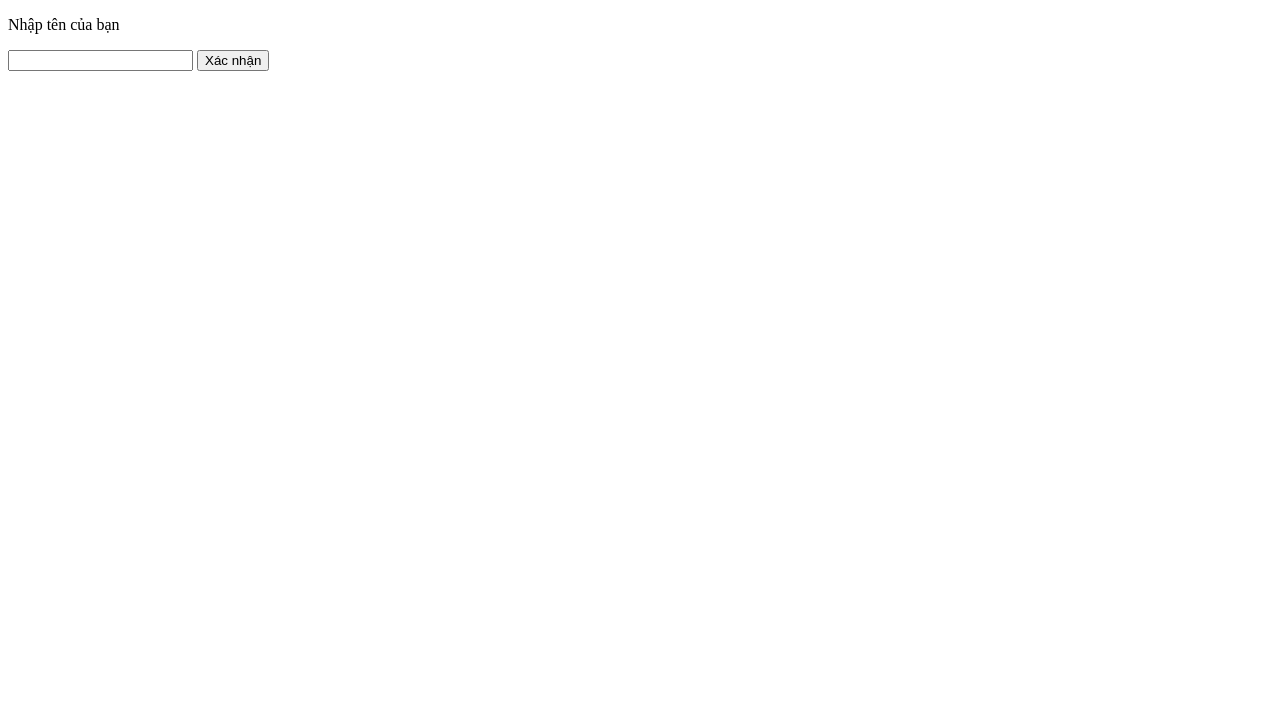
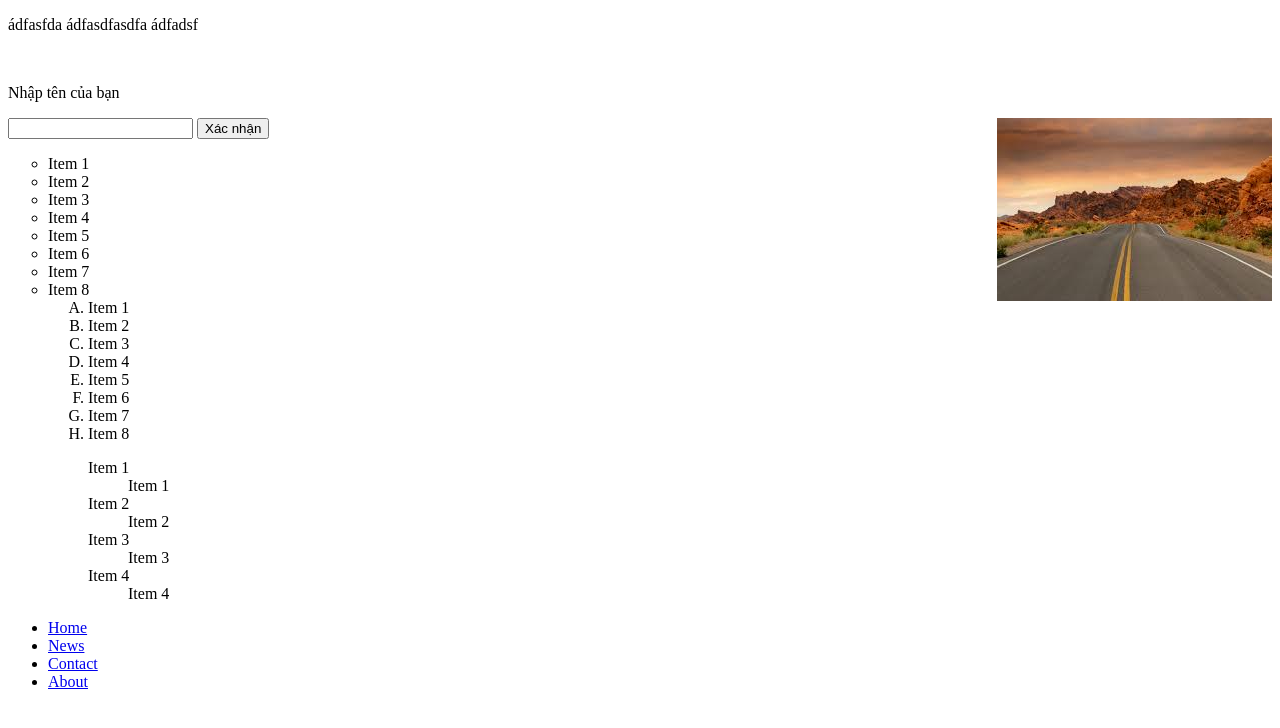
Before and after one commit to Ducthien190203/DemoGit, a plain HTML site: page index.html in a window 1280 px wide. Drawn offline with Linux system fonts and the light colour scheme.

Commit message:
h1,p,a,img

```diff
--- a/index.html
+++ b/index.html
@@ -5,9 +5,53 @@
     <title>Ko co gi</title>
 </head>
 <body>
+    <p>ádfasfda
+        ádfasdfasdfa
+        ádfadsf
+    </p>
+<br>
+<p>Nhập tên của bạn</p>
 
-<p>Nhập tên của bạn</p>
+<a href="https://www.youtube.com/watch?v=rtOvBOTyX00" target="_blank">
+    <img src="images.jpg" alt="test link" style="float: right;"></a>
 <input type="text">
 <button>Xác nhận</button>
+<ul style="list-style: circle;">
+    <li>Item 1</li>
+    <li>Item 2</li>
+    <li>Item 3</li>
+    <li>Item 4</li>
+    <li>Item 5</li>
+    <li>Item 6</li>
+    <li>Item 7</li>
+    <li>Item 8</li>
+    <ol type="A">
+        <li>Item 1</li>
+        <li>Item 2</li>
+        <li>Item 3</li>
+        <li>Item 4</li>
+        <li>Item 5</li>
+        <li>Item 6</li>
+        <li>Item 7</li>
+        <li>Item 8</li>
+        <dl>
+            <dt>Item 1</dt>
+            <dd>Item 1</dd>
+            <dt>Item 2</dt>
+            <dd>Item 2</dd>
+            <dt>Item 3</dt>
+            <dd>Item 3</dd>
+            <dt>Item 4</dt>
+            <dd>Item 4</dd>
+        </dl>
+    </ol>
+</ul>
+<ul>
+    <li><a href="#home">Home</a></li>
+    <li><a href="#news">News</a></li>
+    <li><a href="#contact">Contact</a></li>
+    <li><a href="#about">About</a></li>
+  </ul>
+
 </body>
 </html>
```
Also changed, not shown: index2.html (+4 -1 lines), images.jpg (added).
